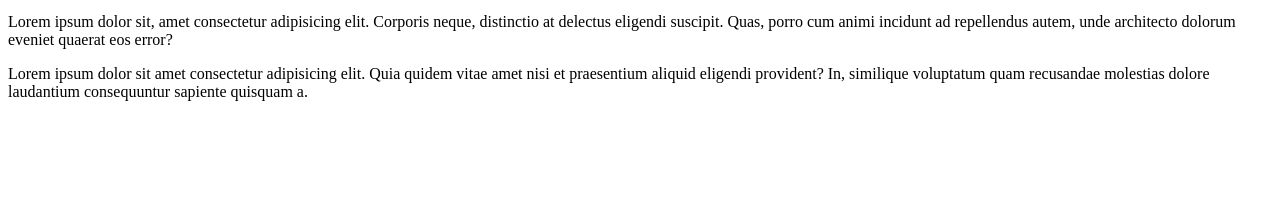
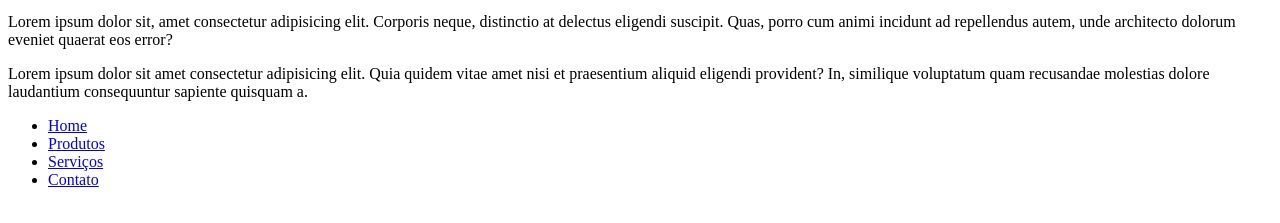
Before and after one commit to prof-jlgregorio/intro_git, a plain HTML site: page index.html in a window 1280 px wide. Shown: the part 119-342 px from the top of the page. Drawn offline with Linux system fonts and the light colour scheme.

Commit message:
Navigation menu added

```diff
--- a/index.html
+++ b/index.html
@@ -12,6 +12,15 @@
         <p>Lorem ipsum dolor sit, amet consectetur adipisicing elit. Corporis neque, distinctio at delectus eligendi suscipit. Quas, porro cum animi incidunt ad repellendus autem, unde architecto dolorum eveniet quaerat eos error?</p>
         <p>Lorem ipsum dolor sit amet consectetur adipisicing elit. Quia quidem vitae amet nisi et praesentium aliquid eligendi provident? In, similique voluptatum quam recusandae molestias dolore laudantium consequuntur sapiente quisquam a.</p>
     </div>
+    <nav>
+        <ul>
+            <li><a href="#">Home</a></li>
+            <li><a href="#">Produtos</a></li>
+            <li><a href="#">Serviços</a></li>
+            <li><a href="#">Contato</a></li>
+        </ul>
+    </nav>
+    </nav>
 
 </body>
 </html>
```
